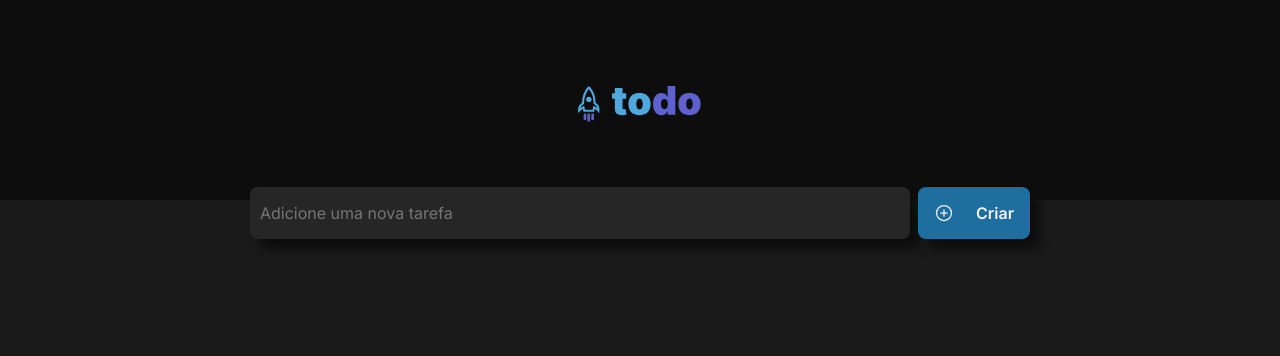
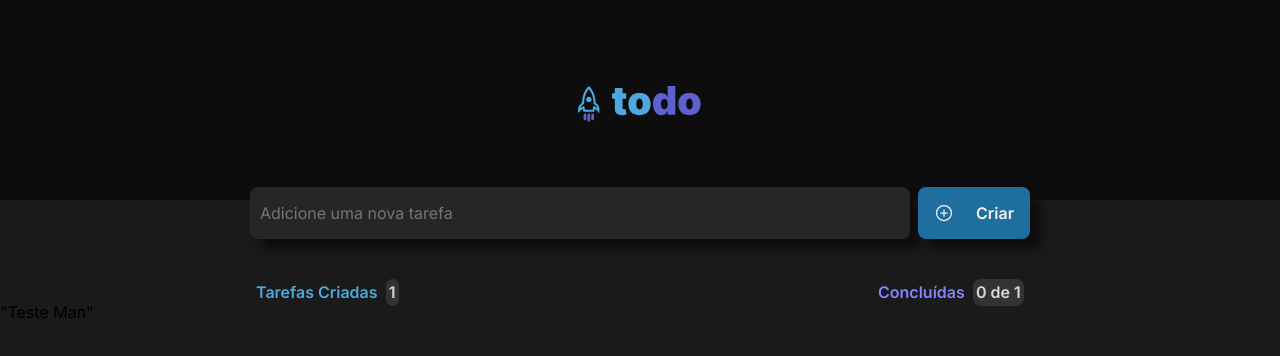
Before and after one commit to MuriloNSantos17/ROCKET-SEAT-IGNITE, a React (Vite) app in the folder desafios/to-do-list/: page / in a window 1280 px wide. Shown: the top 356 px of the page. Built offline with nearby package versions, Linux system fonts and the light colour scheme.

Commit message:
Commit new adjust

```diff
--- /dev/null
+++ b/desafios/to-do-list/src/components/ListTaks.module.css
@@ -0,0 +1,31 @@
+.divList{
+    margin: auto;
+    display: flex;
+    flex-direction: row;
+    justify-content: space-between;
+    align-items: center;
+    margin-top: 1.7rem;
+    width: 48rem;
+}
+
+.divList p{
+    font-weight: bold;
+}
+
+.divList p span{
+    margin-left: 0.5rem;
+    background-color: var(--gray-400);
+    color: var(--gray-200);
+    height: 1rem;
+    width: 1rem;
+    padding: 0.2rem;
+    border-radius: 8px;
+}
+
+.createdTask{
+    color: var(--blue);
+}
+
+.finishedTask{
+    color: var(--purple);
+}
--- /dev/null
+++ b/desafios/to-do-list/src/components/ListTask.tsx
@@ -0,0 +1,47 @@
+import { Fragment, useState } from "react";
+import styles from './ListTaks.module.css';
+import TaskDetail from "./Task";
+
+export interface TasksModel {
+    id: number,
+    task: string,
+}
+
+interface TaskProps {
+    tasks: TasksModel[]
+}
+
+const ListTaks = ({ tasks }: TaskProps) => {
+    const [createdTask, setCreatedTask] = useState(tasks.length);
+    const [finishedTask, setFineshedTask] = useState(0);
+
+    console.log(tasks);
+
+    return (
+        <Fragment>
+            <div className={styles.divList}>
+                <p className={styles.createdTask}>
+                    Tarefas Criadas
+                    <span>
+                        {createdTask}
+                    </span>
+                </p>
+                <p className={styles.finishedTask}>
+                    Concluídas
+                    <span>
+                        {finishedTask} de
+                        {' ' + createdTask}
+                    </span>
+                </p>
+            </div>
+            {
+                tasks.map((item) => {
+                    return <TaskDetail/>
+                })
+            }
+        </Fragment>
+
+    )
+}
+
+export default ListTaks;
--- a/desafios/to-do-list/src/components/NewTask.tsx
+++ b/desafios/to-do-list/src/components/NewTask.tsx
@@ -1,18 +1,43 @@
+import { PlusCircle } from 'phosphor-react';
 import styles from './NewTask.module.css';
-import { PlusCircle } from 'phosphor-react';
+import { FormEvent, Fragment, useState } from 'react';
+import ListTaks from './ListTask';
 
 const NewTask = () => {
+    const [tasks, setTasks] = useState([{
+        id: 1,
+        task: "teste rex"
+    }]);
+
+
+    const handleAddTask = (e: FormEvent)=>{
+        e.preventDefault();
+
+        setTasks([
+            ...tasks,
+            {
+                id: tasks.length + 1,
+                task: 'hahaha'
+            }
+        ])
+    }
+
     return (
+        <Fragment>
             <form className={styles.form}>
                 <input
                     className={styles.inputNewTask}
                     placeholder='Adicione uma nova tarefa'
                 />
-            <button className={styles.buttonAdd}>
-                <PlusCircle size={20}/>
+                <button className={styles.buttonAdd} onClick={(e)=>{
+                    handleAddTask(e);
+                }}>
+                    <PlusCircle size={20} />
                     Criar
                 </button>
             </form>
+            <ListTaks tasks={tasks} />
+        </Fragment>
     )
 }
 
--- /dev/null
+++ b/desafios/to-do-list/src/components/Task.tsx
@@ -0,0 +1,7 @@
+import { TasksModel } from "./ListTask";
+
+const TaskDetail = () => {
+    return <p>"Teste Man"</p>
+}
+
+export default TaskDetail;
```
Lines whose indentation alone changed are shown as unchanged.
